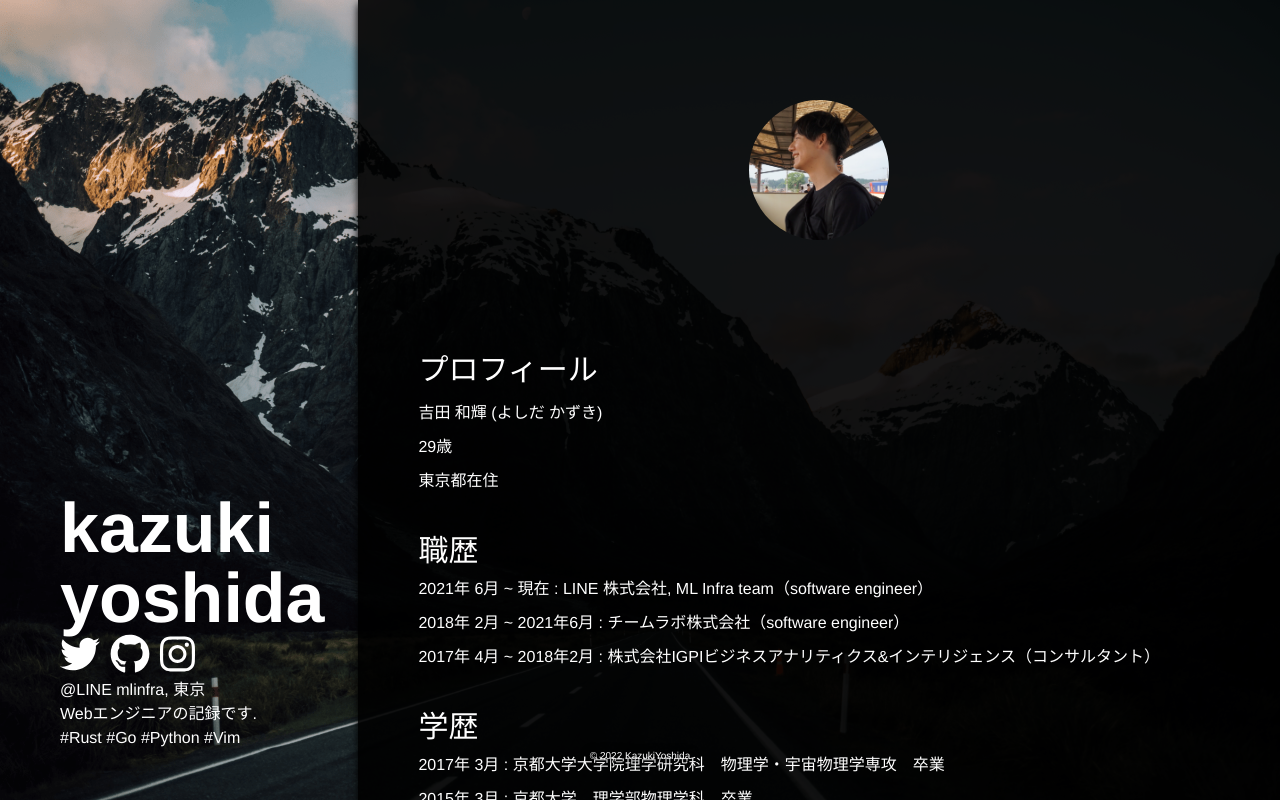
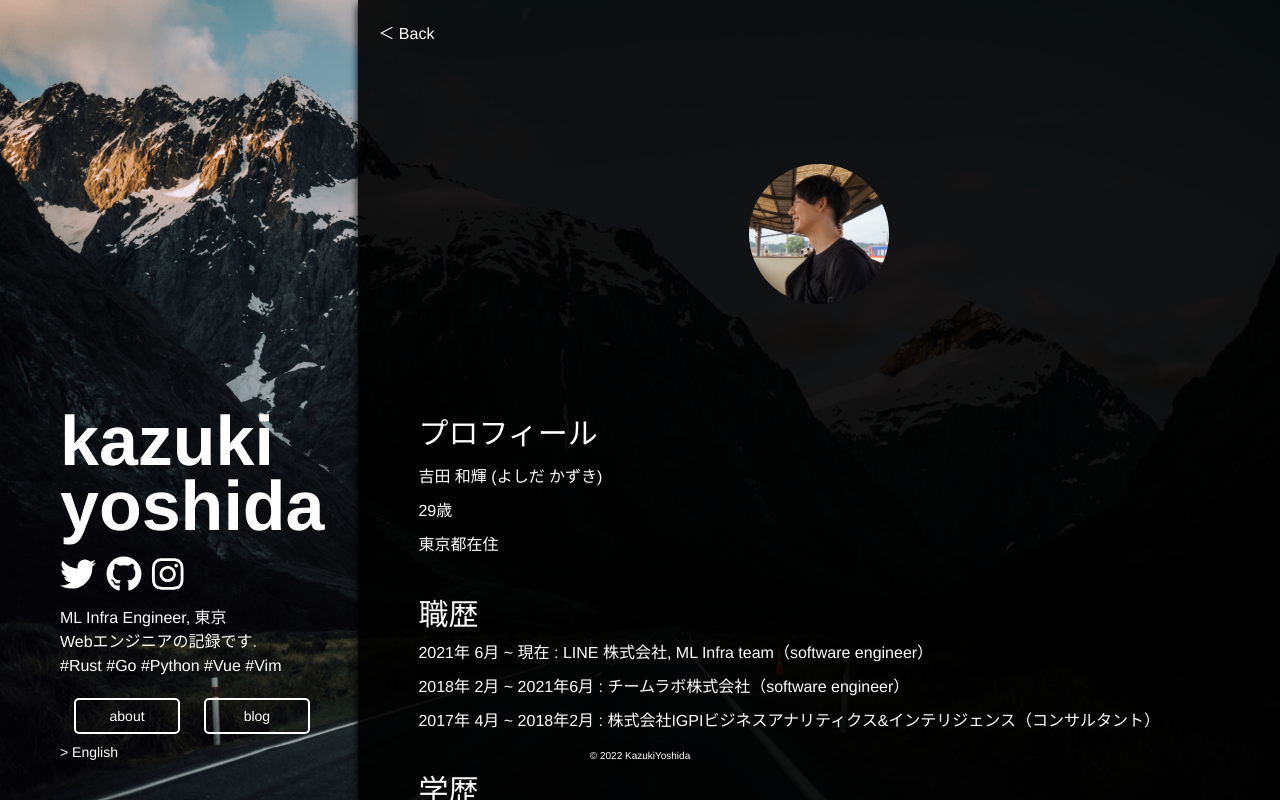
Before and after one commit to kazukiyoshida/blog, a Vue app: page /about in a window 1280 px wide. Built offline with nearby package versions, Linux system fonts and the light colour scheme.

Commit message:
complete about page

```diff
--- a/src/constants.ts
+++ b/src/constants.ts
@@ -1,6 +1,12 @@
 export default {
-  twitter_url: "https://twitter.com/_kazukiyoshida_",
-  github_url: "https://github.com/kazukiyoshida",
-  instagram_url: "https://www.instagram.com/kazukiyoshida0602/",
-  google_maps_url: "https://www.google.com/maps/place/Yotsuya,+Shinjuku+City,+Tokyo+160-0004/@35.6861536,139.7140141,15z/data=!3m1!4b1!4m5!3m4!1s0x60188c8d46be1f69:0x2d281dbe9818c6db!8m2!3d35.6853727!4d139.7287997"
+  link: {
+    twitter_url: "https://twitter.com/_kazukiyoshida_",
+    github_url: "https://github.com/kazukiyoshida",
+    instagram_url: "https://www.instagram.com/kazukiyoshida0602/",
+    google_maps_url: "https://www.google.com/maps/place/Yotsuya,+Shinjuku+City,+Tokyo+160-0004/@35.6861536,139.7140141,15z/data=!3m1!4b1!4m5!3m4!1s0x60188c8d46be1f69:0x2d281dbe9818c6db!8m2!3d35.6853727!4d139.7287997"
+  },
+  lang: {
+    ja: "ja",
+    en: "en",
+  }
 }
--- a/src/locales/en.json
+++ b/src/locales/en.json
@@ -1,8 +1,8 @@
 {
   "top": {
-    "desc1": "@LINE, Japan",
-    "desc2": "my note of software engineering",
-    "desc3": "#Rust #Go #Vim",
+    "desc1": "Tokyo, Japan",
+    "desc2": "My note of software engineering",
+    "desc3": "#Rust #Go #Python #Vue #Vim",
     "about": "about",
     "blog": "blog",
     "changeLang": "> 日本語"
--- a/src/locales/ja.json
+++ b/src/locales/ja.json
@@ -1,8 +1,8 @@
 {
   "top": {
-    "desc1": "@LINE mlinfra, 東京",
+    "desc1": "ML Infra Engineer, 東京",
     "desc2": "Webエンジニアの記録です.",
-    "desc3": "#Rust #Go #Python #Vim",
+    "desc3": "#Rust #Go #Python #Vue #Vim",
     "about": "自己紹介",
     "blog": "ブログ",
     "changeLang": "> English"
--- a/src/main.ts
+++ b/src/main.ts
@@ -15,8 +15,9 @@ import { FontAwesomeIcon } from '@fortawesome/vue-fontawesome'
 library.add(faTwitter, faGithub, faInstagram)
 
 const i18n = createI18n({
+  legacy: false,
   locale: 'ja',
-  fallbackLocale: 'en',
+  fallbackLocale: 'ja',
   messages: {
     en: localesEn,
     ja: localesJa
--- a/src/views/About.vue
+++ b/src/views/About.vue
@@ -1,5 +1,8 @@
 <template>
   <div class="component">
+    <div class="backButton">
+      <router-link to="/">＜ Back</router-link>
+    </div>
     <div class="topImages">
       <img src="../assets/images/selfie.jpeg" alt="selfie" class="topImage">
     </div>
@@ -14,27 +17,27 @@
     <div class="wrapContents">
       <div class="whoAmI">
         <p class="sectionTitle"></p>
-        <p class="line sectionTitle">{{ $t('about.whoAmI.title') }}</p>
-        <p class="line">{{ $t('about.whoAmI.name') }}</p>
-        <p class="line">{{ $t('about.whoAmI.birth') }}</p>
-        <p class="line">{{ $t('about.whoAmI.where') }}</p>
+        <p class="line sectionTitle">{{ t('about.whoAmI.title') }}</p>
+        <p class="line">{{ t('about.whoAmI.name') }}</p>
+        <p class="line">{{ t('about.whoAmI.birth') }}</p>
+        <p class="line">{{ t('about.whoAmI.where') }}</p>
       </div>
       <div class="Job">
-        <p class="sectionTitle">{{ $t('about.jobTitle') }}</p>
-        <p class="line">{{ $t('about.job3') }}</p>
-        <p class="line">{{ $t('about.job2') }}</p>
-        <p class="line">{{ $t('about.job1') }}</p>
+        <p class="sectionTitle">{{ t('about.jobTitle') }}</p>
+        <p class="line">{{ t('about.job3') }}</p>
+        <p class="line">{{ t('about.job2') }}</p>
+        <p class="line">{{ t('about.job1') }}</p>
       </div>
       <div class="History">
-        <p class="sectionTitle">{{ $t('about.historyTitle') }}</p>
-        <p class="line">{{ $t('about.history3') }}</p>
-        <p class="line">{{ $t('about.history2') }}</p>
-        <p class="line">{{ $t('about.history1') }}</p>
+        <p class="sectionTitle">{{ t('about.historyTitle') }}</p>
+        <p class="line">{{ t('about.history3') }}</p>
+        <p class="line">{{ t('about.history2') }}</p>
+        <p class="line">{{ t('about.history1') }}</p>
       </div>
       <div class="Like">
         <p class="sectionTitle">趣味</p>
-        <p class="line">{{ $t('about.like1') }}</p>
-        <p class="line">{{ $t('about.like2') }}</p>
+        <p class="line">{{ t('about.like1') }}</p>
+        <p class="line">{{ t('about.like2') }}</p>
       </div>
       <div class="blank"></div>
     </div>
@@ -43,10 +46,16 @@
 
 <script lang="ts">
 import { defineComponent } from 'vue';
+import { useI18n } from 'vue-i18n'
 
 export default defineComponent({
   name: 'About',
-  components: {},
+  setup() {
+    const { t } = useI18n()
+    return {
+      t,
+    }
+  }
 });
 </script>
 
@@ -64,6 +73,10 @@ export default defineComponent({
   margin: 0;
   box-shadow: 0px 4px 8px rgba(0,0,0,5);
   overflow:auto;
+}
+
+.backButton {
+  padding: 20px;
 }
 
 .topImages {
--- a/src/views/Home.vue
+++ b/src/views/Home.vue
@@ -10,20 +10,24 @@
             </router-link>
           </div>
           <div class="side-sns">
-            <a class="sns" :href="$C.twitter_url" target="_blank"><fa :icon="['fab', 'twitter']" /></a>
-            <a class="sns" :href="$C.github_url" target="_blank"><fa :icon="['fab', 'github']" /></a>
-            <a class="sns" :href="$C.instagram_url" target="_blank"><fa :icon="['fab', 'instagram']" /></a>
+            <a class="sns" :href="$C.link.twitter_url" target="_blank"><fa :icon="['fab', 'twitter']" /></a>
+            <a class="sns" :href="$C.link.github_url" target="_blank"><fa :icon="['fab', 'github']" /></a>
+            <a class="sns" :href="$C.link.instagram_url" target="_blank"><fa :icon="['fab', 'instagram']" /></a>
           </div>
           <div class="side-desc">
-            <a :href="$C.google_maps_url" target="_blank">
-              <p>{{ $t('top.desc1') }}</p>
+            <a :href="$C.link.google_maps_url" target="_blank">
+              <p>{{ t('top.desc1') }}</p>
             </a>
-            <p>{{ $t('top.desc2') }}</p>
-            <p>{{ $t('top.desc3') }}</p>
+            <p>{{ t('top.desc2') }}</p>
+            <p>{{ t('top.desc3') }}</p>
           </div>
           <div class="side-buttons">
+            <router-link to="/about" class="button">about</router-link>
+            <router-link to="/blog" class="button">blog</router-link>
           </div>
           <div class="side-lang">
+            <div v-if="locale == 'en'" class=lang @click="changeLang('ja')">{{ t('top.changeLang') }}</div>
+            <div v-else class=lang @click="changeLang('en')">{{ t('top.changeLang') }}</div>
           </div>
         </div>
         <div class="wrapContent">
@@ -41,14 +45,24 @@
 
 <script lang="ts">
 import { defineComponent, ref, inject } from 'vue';
+import { useI18n } from 'vue-i18n'
 
 export default defineComponent({
   name: 'Home',
-  inject: ['$C'],
+  inject: ['$i18n', '$C'],
   setup() {
     const count = ref(0)
+    const { t, locale } = useI18n({ useScope: 'global' })
+
+    const changeLang = (lang: string) => {
+      locale.value = lang
+    }
+
     return {
-      count
+      count,
+      changeLang,
+      locale,
+      t,
     }
   }
 });
@@ -99,7 +113,7 @@ body {
   @include pc {
     padding: 0 60px 0 60px;
     position: absolute;
-    bottom: 50px;
+    bottom: 40px;
     width: 30%;
     padding: 0 60px 0 60px;
   }
@@ -109,13 +123,14 @@ body {
   color: white;
   font-weight: bold;
   display: inline-block;
+  padding-bottom: 15px;
 
   font-size: 70px;
   line-height: 70px;
 
   @include pc {
     font-size: 70px;
-    line-height: 70px;
+    line-height: 65px;
   }
 }
 
@@ -128,6 +143,7 @@ body {
   @include pc {
     font-size: 16px;
     line-height: 24px;
+    padding-bottom: 10px;
     display: inline-block;
   };
 }
@@ -137,7 +153,8 @@ body {
   font-size: 40px;
 
   @include pc {
-    font-size: 40px;
+    font-size: 36px;
+    padding-bottom: 10px;
   }
 }
 
```
